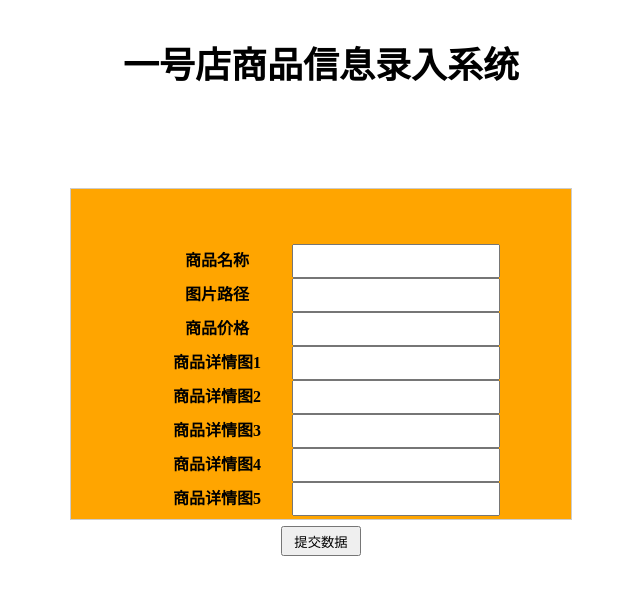
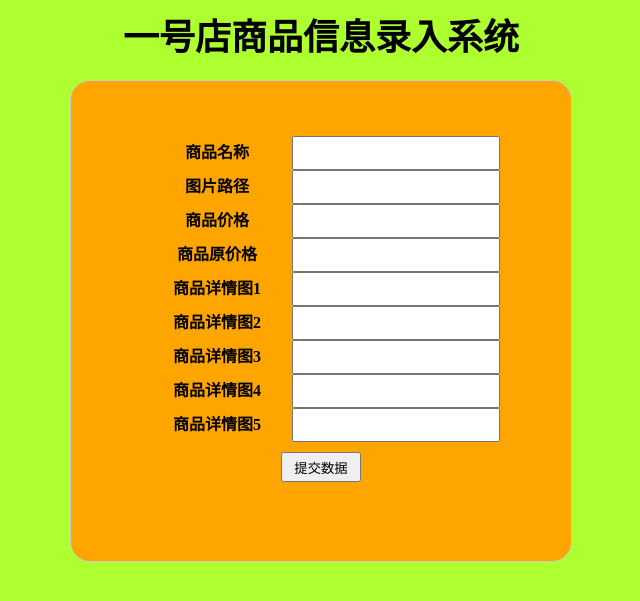
Before and after one commit to Kangchuijing/project, a PHP site: page /html/addgoods.html in a window 1280 px wide. Shown: the top 601 px of the page, without its empty margins (319-959 px from the left). Run offline with PHP 8.4, Linux system fonts and the light colour scheme.

Commit message:
It's the second times to change this

```diff
--- a/html/addgoods.html
+++ b/html/addgoods.html
@@ -4,19 +4,25 @@
 	<meta charset="UTF-8">
 	<title>Document</title>
 	<style>
+		body{
+			background-color: greenyellow;
+		}
 		h3{
 			text-align: center;
 			font-size: 36px;
+			margin: 0;
+			padding: 0;
 		}
 		form{
 			width: 500px;
-			height: 250px;
-			margin: 100px auto;
+			height: 400px;
+			margin: 20px auto;
 			border: 1px solid #ccc;
 			background-color: orange;
 			text-align: center;
 			padding-top: 55px;
 			padding-bottom: 25px;
+			border-radius: 20px;
 		}
 		label{
 			width: 150px;
@@ -41,11 +47,12 @@
 		<label for="gname">商品名称</label><input type="text" id="gname" name="gname" autocomplete="off"><br>
 		<label for="gpicture">图片路径</label><input type="text" id="gpicture" name="gpicture" autocomplete="off"><br>
 		<label for="gpirce">商品价格</label><input type="text" id="gpirce" name="gprice" autocomplete=off""><br>
-		<label for="gpirce">商品详情图1</label><input type="text" id="gpicturedetail" name="gpicturedetail"><br>
-		<label for="gpirce">商品详情图2</label><input type="text" id="gpicturedetail2" name="gpicturedetail2"><br>
-		<label for="gpirce">商品详情图3</label><input type="text" id="gpicturedetail3" name="gpicturedetail3"><br>
-		<label for="gpirce">商品详情图4</label><input type="text" id="gpicturedetail4" name="gpicturedetail4"><br>
-		<label for="gpirce">商品详情图5</label><input type="text" id="gpicturedetail5" name="gpicturedetail5"><br>
+		<label for="gpricebefore">商品原价格</label><input type="text" id="gpricebefore" name="gpricebefore" autocomplete=off""><br>
+		<label for="gpicturedetail">商品详情图1</label><input type="text" id="gpicturedetail" name="gpicturedetail"><br>
+		<label for="gpicturedetail1">商品详情图2</label><input type="text" id="gpicturedetail1" name="gpicturedetail1"><br>
+		<label for="gpicturedetail2">商品详情图3</label><input type="text" id="gpicturedetail2" name="gpicturedetail2"><br>
+		<label for="gpicturedetail3">商品详情图4</label><input type="text" id="gpicturedetail3" name="gpicturedetail3"><br>
+		<label for="gpicturedetail4">商品详情图5</label><input type="text" id="gpicturedetail4" name="gpicturedetail4"><br>
 		<button type="submit">提交数据</button>
 	</form>
 </body>
```
Also changed, not shown: php/addgoods.php (+9 -54 lines), images/d5016d201f59add9.jpg (added), images/goods_big/48f76e6d1d8c5ff2.jpg (added), images/goods_big/5b026099N03be486d.jpg (added), images/goods_big/8ff1642f5f2dd058.jpg (added), images/goods_big/be16ba1befe39d9e.jpg (added), images/goods_big/d5016d201f59add9.jpg (added), images/goods_middle/48f76e6d1d8c5ff2.jpg (added), images/goods_middle/5b026099N03be486d.jpg (added), images/goods_middle/8ff1642f5f2dd058.jpg (added), images/goods_middle/be16ba1befe39d9e.jpg (added), images/goods_middle/d5016d201f59add9.jpg (added), images/goods_small/48f76e6d1d8c5ff2.jpg (added), images/goods_small/5b026099N03be486d.jpg (added), 3 more files.
